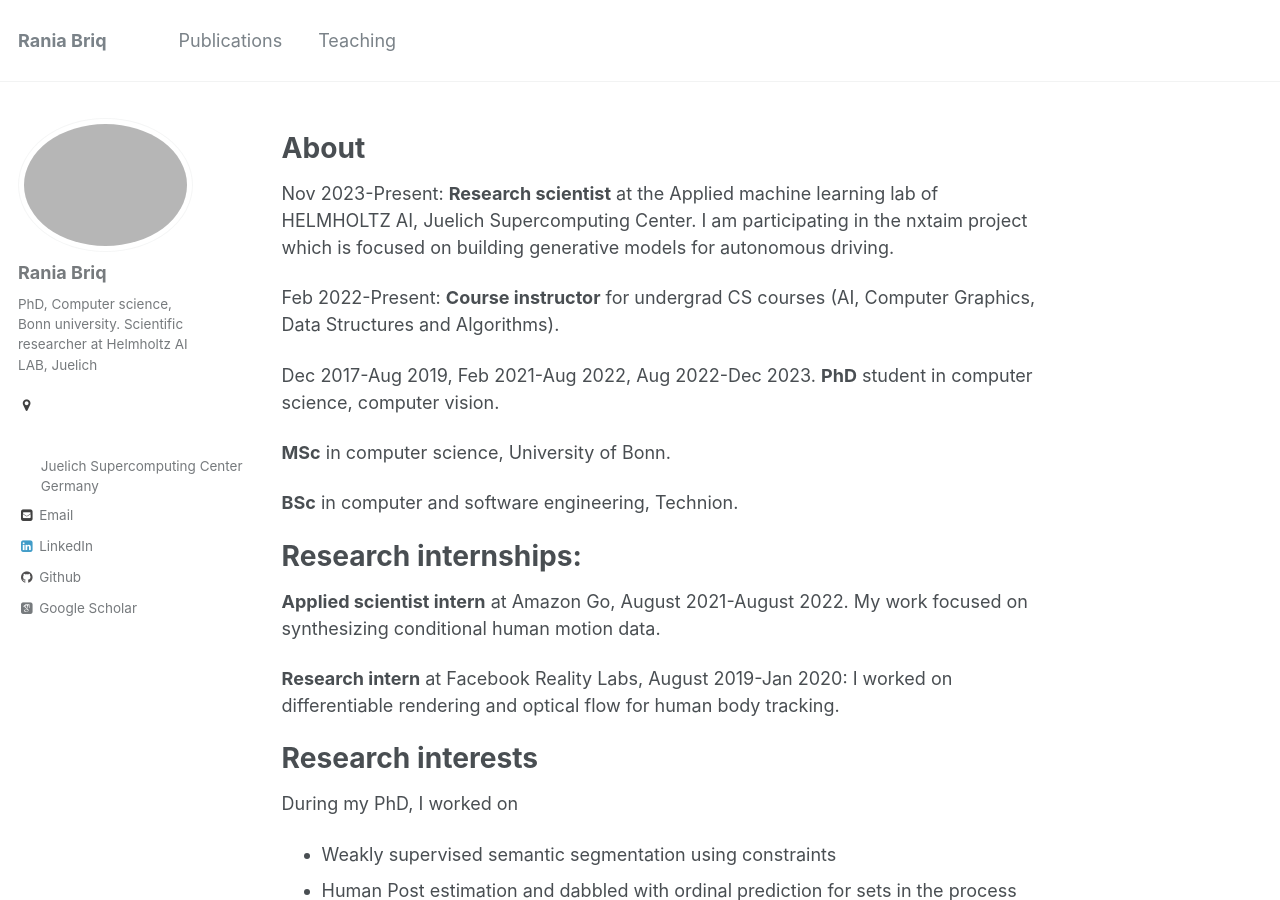
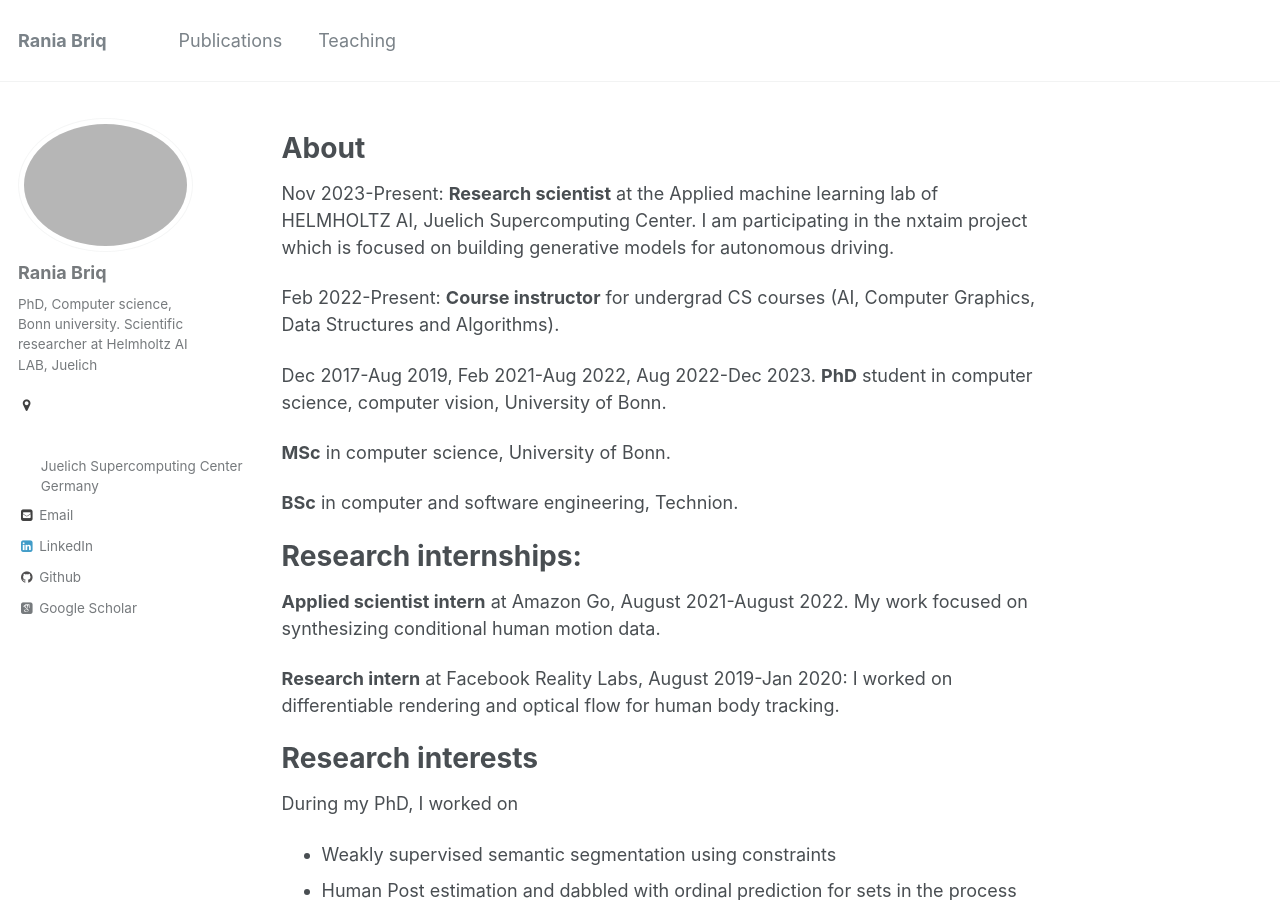
Before and after one commit to briqr/briqr.github.io, a Jekyll site: the page built from _pages/about.md, in a window 1280 px wide and 900 px high. Built offline with Jekyll 4.4.1, drawn with Linux system fonts in a browser that asks for light colours; some web fonts are replaced.

Commit message:
Update about.md

```diff
--- a/_pages/about.md
+++ b/_pages/about.md
@@ -20,7 +20,7 @@ I am participating in the nxtaim project which is focused on building generative
 
 Feb 2022-Present: **Course instructor** for undergrad CS courses (AI, Computer Graphics, Data Structures and Algorithms).
 
-Dec 2017-Aug 2019, Feb 2021-Aug 2022, Aug 2022-Dec 2023. **PhD** student in computer science, computer vision.
+Dec 2017-Aug 2019, Feb 2021-Aug 2022, Aug 2022-Dec 2023. **PhD** student in computer science, computer vision, University of Bonn.
 
 **MSc** in computer science, University of Bonn.
 
```
